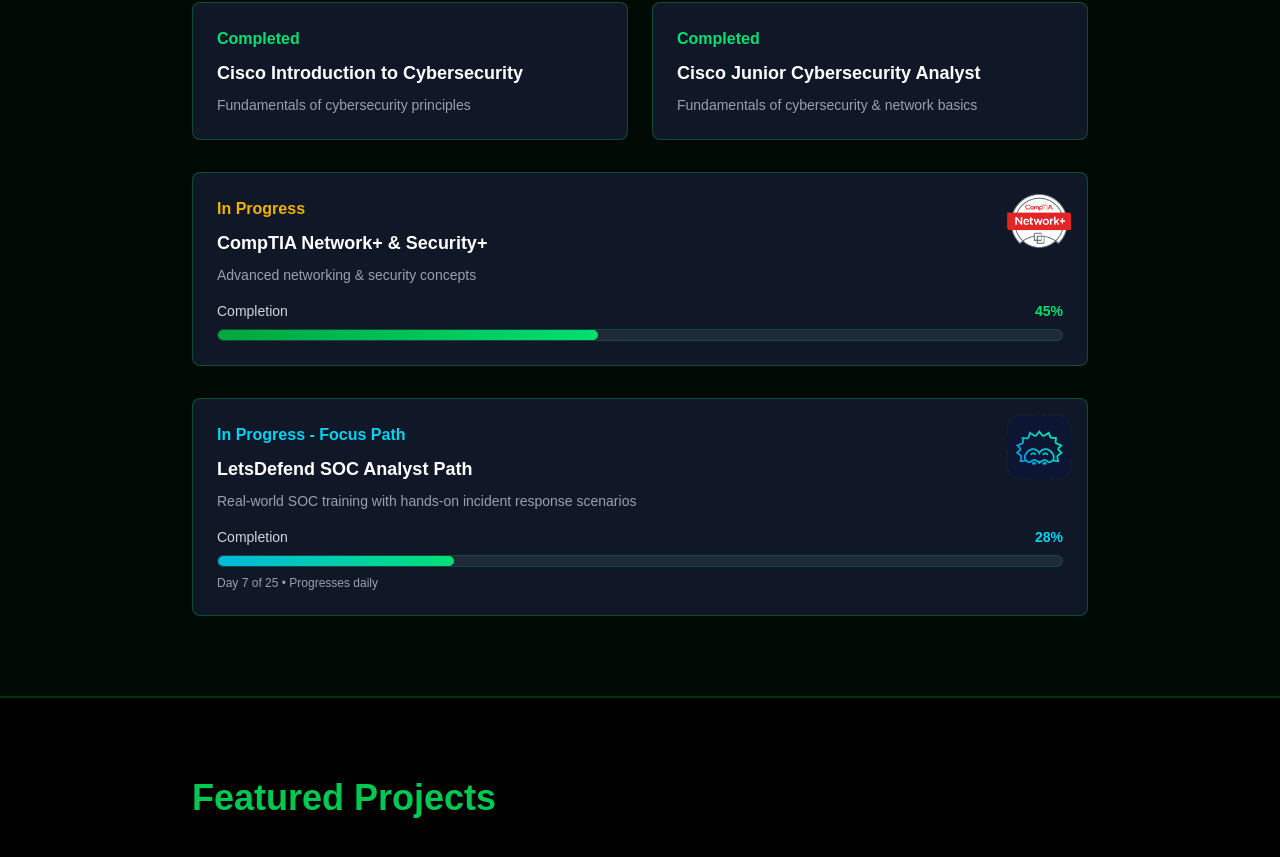
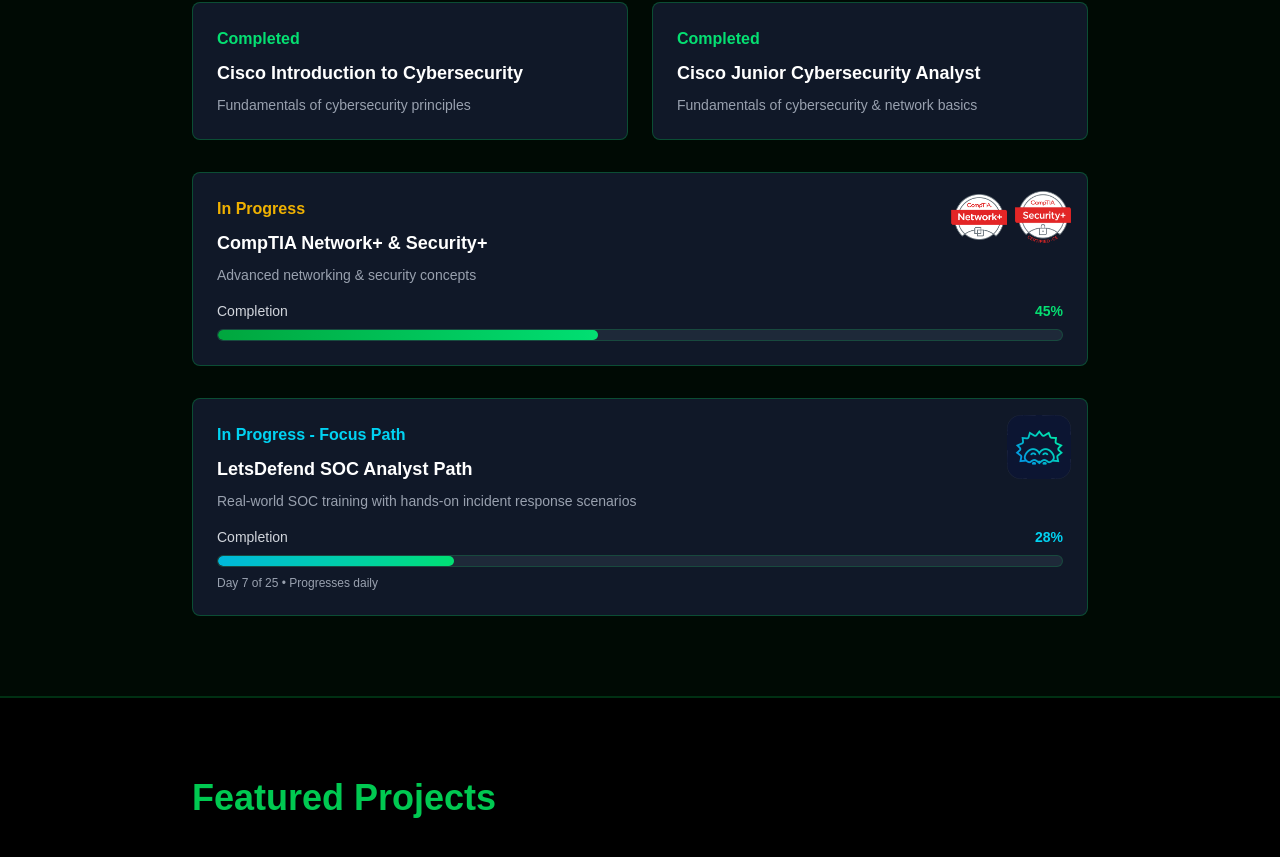
Before and after one commit to Destrouille/nicolas-portfolio, a Next.js app: page / in a window 1280 px wide. Shown: the part 1623-2480 px from the top of the page. Built offline with nearby package versions, Linux system fonts and the light colour scheme.

Commit message:
Add Security+ logo and remove contact info box

```diff
--- a/src/components/CertificationsSection.tsx
+++ b/src/components/CertificationsSection.tsx
@@ -37,13 +37,20 @@
 
         {/* CompTIA - Horizontal Bar with Logo */}
         <div className="bg-gray-900 p-6 rounded-lg border border-green-500/30 hover:border-green-500 transition-all mb-8 relative">
-          <div className="absolute top-4 right-4 w-16 h-16">
+          <div className="absolute top-4 right-4 flex gap-2">
             <Image
               src="/images/comptia-network-plus-logo.png"
-              alt="CompTIA Network+ & Security+ Logo"
-              width={64}
-              height={64}
-              className="w-full h-full object-contain"
+              alt="CompTIA Network+ Logo"
+              width={56}
+              height={56}
+              className="w-14 h-14 object-contain"
+            />
+            <Image
+              src="/images/comptia-security-plus-logo.png"
+              alt="CompTIA Security+ Logo"
+              width={56}
+              height={56}
+              className="w-14 h-14 object-contain"
             />
           </div>
           <div className="text-yellow-500 font-bold mb-2">{t('inProgress')}</div>
--- a/src/components/ContactSection.tsx
+++ b/src/components/ContactSection.tsx
@@ -32,23 +32,6 @@
             {t('linkedinBtn')}
           </a>
         </div>
-
-        <div className="bg-gray-900 p-6 rounded-lg border border-green-500/20 hover:border-green-500 transition-all text-gray-400 text-sm">
-          <p>
-            Email: <span className="text-green-400">nicolas.callegari@efrei.net</span>
-          </p>
-          <div className="mt-6 pt-6 border-t border-green-500/20">
-            <a
-              href="https://www.linkedin.com/in/nicolas-call%C3%A9gari-9b2501252/"
-              target="_blank"
-              rel="noopener noreferrer"
-              className="inline-flex items-center gap-2 text-green-500 hover:text-green-400 transition-colors"
-            >
-              <Linkedin size={16} />
-              <span className="text-sm">{t('connectLinkedin')}</span>
-            </a>
-          </div>
-        </div>
       </div>
     </section>
   );
```
